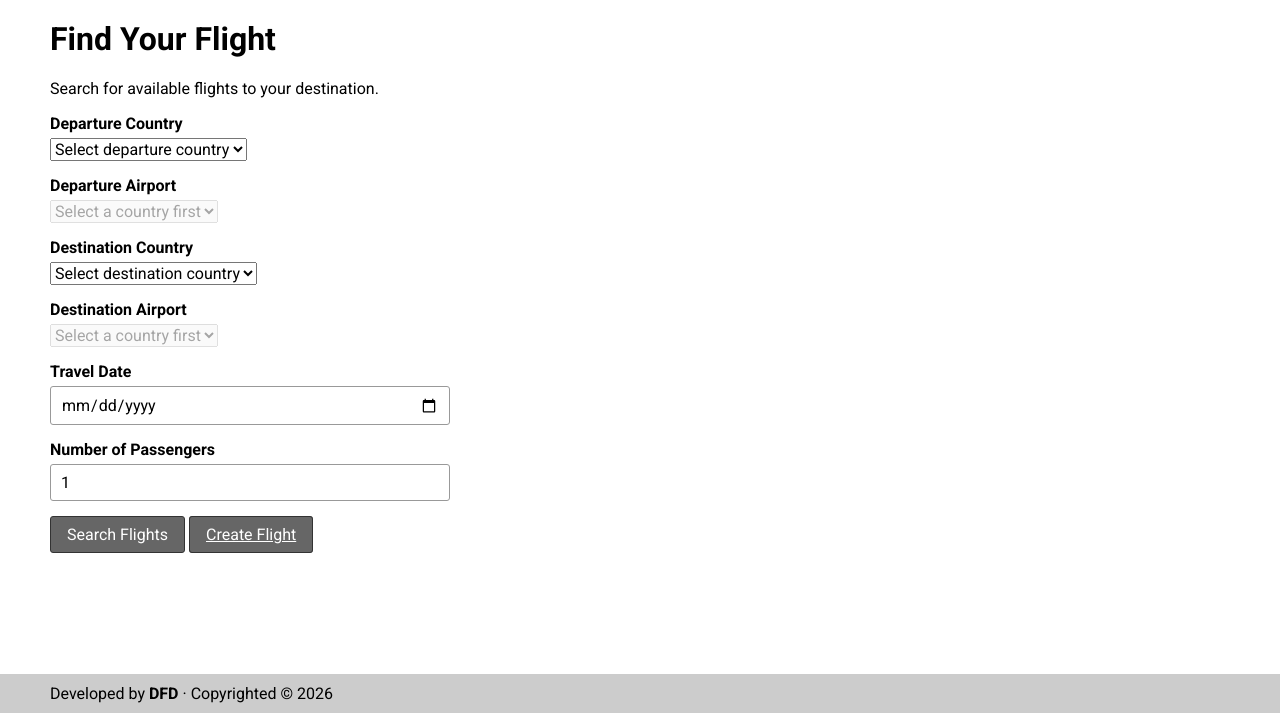
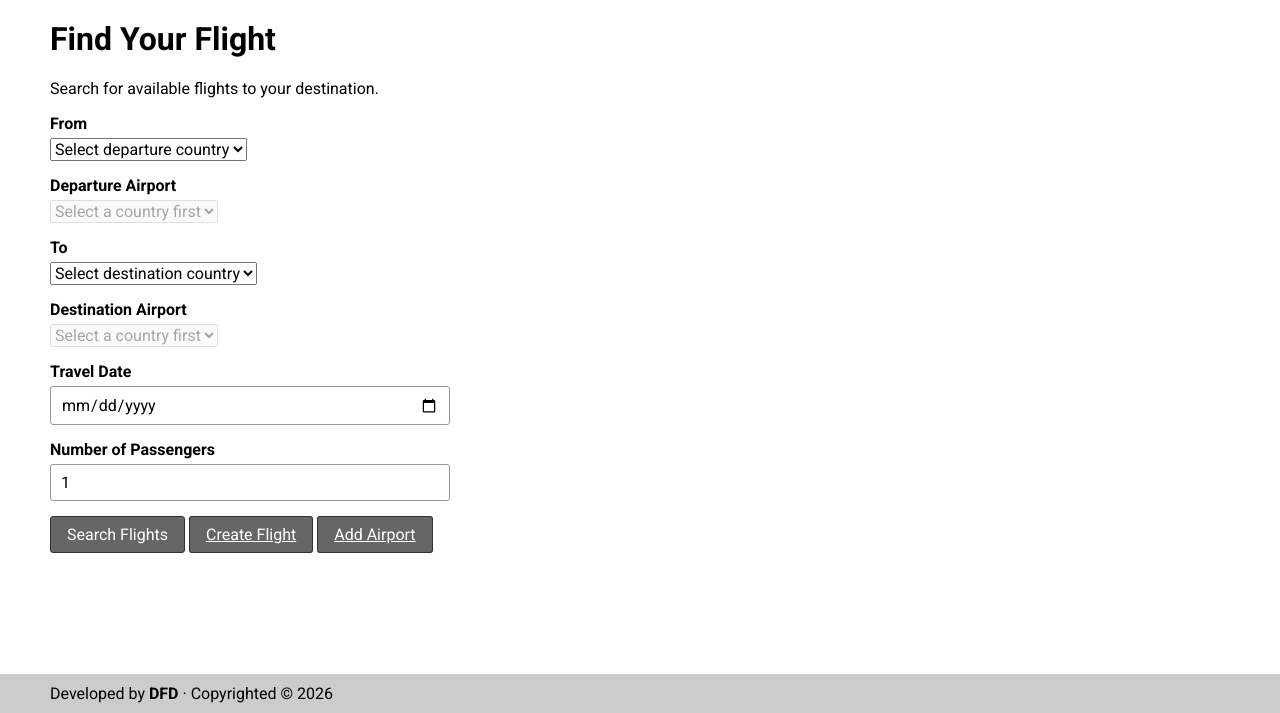
Before and after one commit to Derrick-L16/Airline-System, an ASP.NET Core app: page / in a window 1280 px wide. Shown: the part 87-800 px from the top of the page. Run offline with ASP.NET Core 8, Linux system fonts and the light colour scheme; data that the repository does not hold is empty; the project's own start-up code is not run, and a stand-in starts its controllers and pages.

Commit message:
add airport feature

```diff
--- a/AirlineSystem/AirlineSystem/Controllers/HomeController.cs
+++ b/AirlineSystem/AirlineSystem/Controllers/HomeController.cs
@@ -54,11 +54,59 @@ public class HomeController(DB db,
         return View();
     }
 
-
+    [Authorize(Roles = "Member")]
     public IActionResult CreateFlight()
     {
         PopulateFlightLists();
         return View(new CreateFlightVM());
+    }
+
+    [Authorize(Roles = "Member")]
+    public IActionResult AddAirport()
+    {
+        PopulateAirportCountries();
+        return View(new Airport());
+    }
+
+    [HttpPost]
+    [ValidateAntiForgeryToken]
+    [Authorize(Roles = "Member")]
+    public IActionResult AddAirport(Airport airport)
+    {
+        Console.WriteLine("========== ADD AIRPORT ==========");
+        Console.WriteLine("Airport Name: " + airport.AirportName);
+        Console.WriteLine("Country ID: " + airport.CountryId);
+
+        var airportName = airport.AirportName?.Trim();
+
+        if (string.IsNullOrWhiteSpace(airportName))
+            ModelState.AddModelError(nameof(airport.AirportName),
+                "Airport name is required.");
+
+        if (!db.Countries.Any(c => c.CountryId == airport.CountryId))
+            ModelState.AddModelError(nameof(airport.CountryId),
+                "Please select a valid country.");
+
+        if (ModelState.IsValid)
+        {
+            db.Airports.Add(new Airport
+            {
+                AirportName = airportName!,
+                CountryId = airport.CountryId
+            });
+
+            db.SaveChanges();
+
+            Console.WriteLine("AIRPORT INSERTED SUCCESSFULLY");
+
+            TempData["Info"] = "Airport added successfully.";
+            return RedirectToAction(nameof(AddAirport));
+        }
+
+        Console.WriteLine("AIRPORT NOT INSERTED");
+
+        PopulateAirportCountries();
+        return View(airport);
     }
 
     [HttpPost]
@@ -115,6 +163,14 @@ public class HomeController(DB db,
             .ToList();
     }
 
+    private void PopulateAirportCountries()
+    {
+        ViewBag.Countries = db.Countries
+            .OrderBy(c => c.CountryName)
+            .Select(c => new SelectListItem(c.CountryName, c.CountryId.ToString()))
+            .ToList();
+    }
+
     private FlightSearchVM CreateFlightSearchVM()
     {
         var vm = new FlightSearchVM();
--- a/AirlineSystem/AirlineSystem/Models/DB.cs
+++ b/AirlineSystem/AirlineSystem/Models/DB.cs
@@ -241,11 +241,11 @@ public class Airport
     public int CountryId { get; set; }
 
     // Navigation properties
-    public Country Country { get; set; }
+    public Country? Country { get; set; }
 
-    public ICollection<Flight> DepartureFlights { get; set; }
+    public ICollection<Flight>? DepartureFlights { get; set; }
 
-    public ICollection<Flight> ArrivalFlights { get; set; }
+    public ICollection<Flight>? ArrivalFlights { get; set; }
 }
 
 public class Country
--- a/AirlineSystem/AirlineSystem/Models/ViewModels.cs
+++ b/AirlineSystem/AirlineSystem/Models/ViewModels.cs
@@ -156,7 +156,7 @@ public class CreateFlightVM
 public class FlightSearchVM
 {
     [Range(1, int.MaxValue, ErrorMessage = "Select a departure country.")]
-    [DisplayName("Departure Country")]
+    [DisplayName("From")]
     public int DepartureCountryId { get; set; }
 
     [Range(1, int.MaxValue, ErrorMessage = "Select a departure airport.")]
@@ -164,7 +164,7 @@ public class FlightSearchVM
     public int DepartureAirportId { get; set; }
 
     [Range(1, int.MaxValue, ErrorMessage = "Select a destination country.")]
-    [DisplayName("Destination Country")]
+    [DisplayName("To")]
     public int DestinationCountryId { get; set; }
 
     [Range(1, int.MaxValue, ErrorMessage = "Select a destination airport.")]
--- a/AirlineSystem/AirlineSystem/Views/Home/Index.cshtml
+++ b/AirlineSystem/AirlineSystem/Views/Home/Index.cshtml
@@ -50,6 +50,7 @@
         </div>
         <button type="submit" class="btn btn-primary">Search Flights</button>
         <a class="btn" asp-action="CreateFlight">Create Flight</a>
+        <a class="btn" asp-action="AddAirport">Add Airport</a>
     </form>
 </div>
 
```
Also changed, not shown: AirlineSystem/AirlineSystem/Views/Home/AddAirport.cshtml (added, +27 -0 lines).
